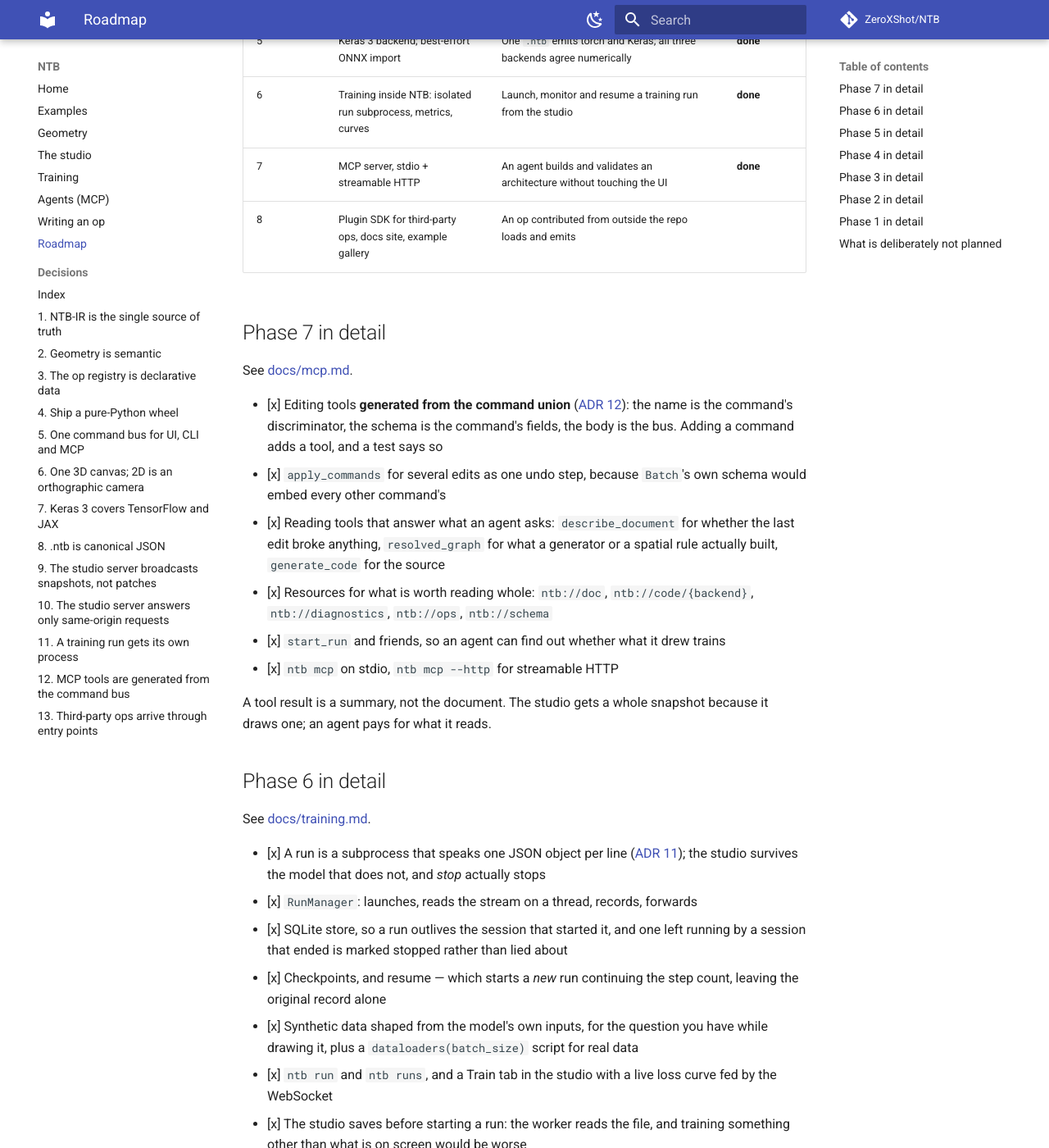
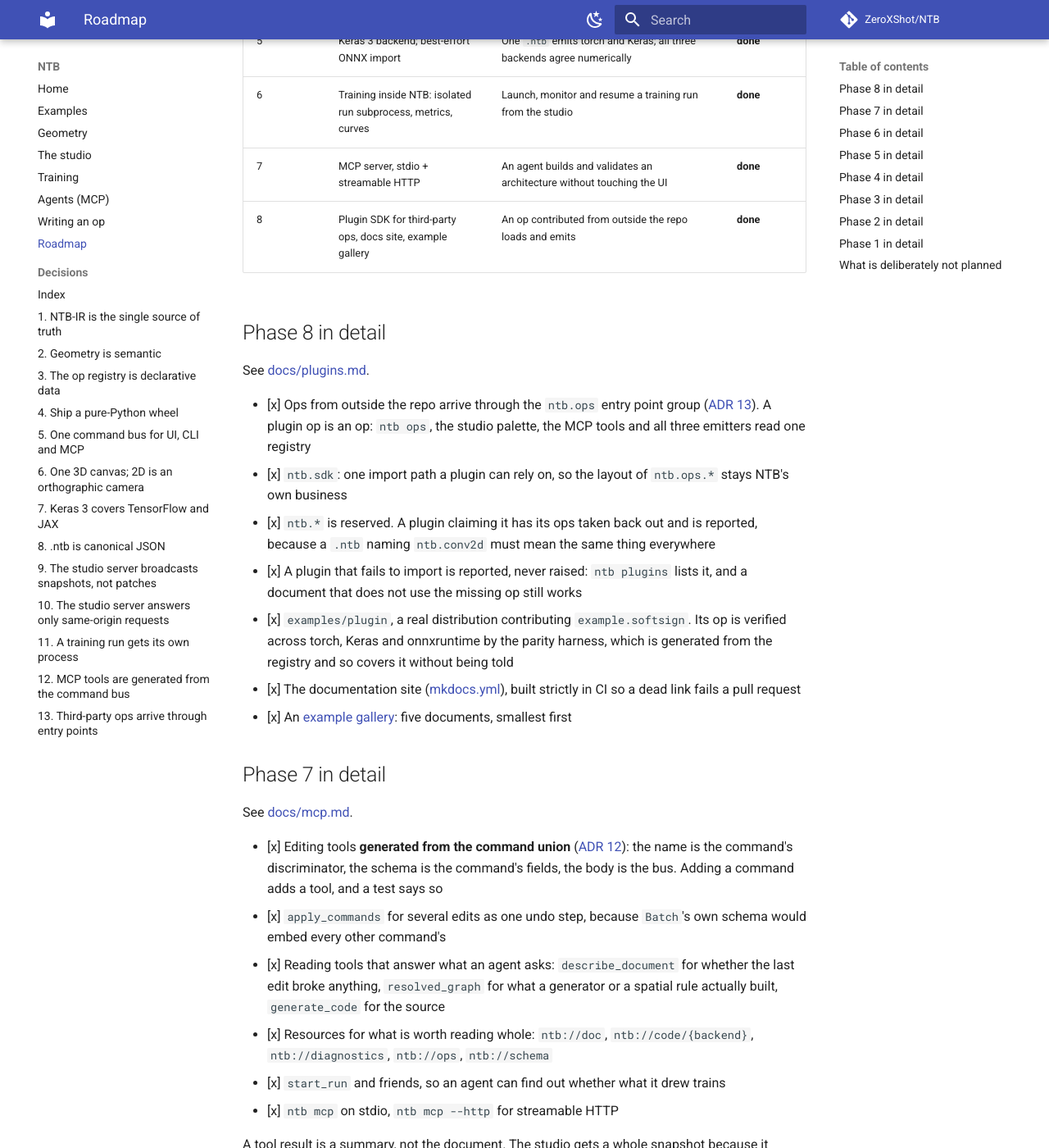
Before and after one commit to ZeroXShot/NTB, an MkDocs documentation site: the page built from docs/roadmap.md, in a window 1280 px wide and 1400 px high, scrolled down 795 px. Shown: the whole window at 82% size. Built offline with MkDocs 1.6.1 and Material for MkDocs 9.7.7, drawn with Linux system fonts in a browser that asks for light colours; comment, search, counter and statistics services are not loaded.

Commit message:
docs: mark phase 8 done and detail what it shipped

```diff
--- a/docs/roadmap.md
+++ b/docs/roadmap.md
@@ -18,7 +18,30 @@ every feature that was going to bend it. Until then, install from a checkout.
 | 5 | Keras 3 backend; best-effort ONNX import | One `.ntb` emits torch and Keras; all three backends agree numerically | **done** |
 | 6 | Training inside NTB: isolated run subprocess, metrics, curves | Launch, monitor and resume a training run from the studio | **done** |
 | 7 | MCP server, stdio + streamable HTTP | An agent builds and validates an architecture without touching the UI | **done** |
-| 8 | Plugin SDK for third-party ops, docs site, example gallery | An op contributed from outside the repo loads and emits | |
+| 8 | Plugin SDK for third-party ops, docs site, example gallery | An op contributed from outside the repo loads and emits | **done** |
+
+## Phase 8 in detail
+
+See [docs/plugins.md](plugins.md).
+
+- [x] Ops from outside the repo arrive through the `ntb.ops` entry point group
+      ([ADR 13](adr/0013-third-party-ops-are-entry-points.md)). A plugin op is an
+      op: `ntb ops`, the studio palette, the MCP tools and all three emitters
+      read one registry
+- [x] `ntb.sdk`: one import path a plugin can rely on, so the layout of
+      `ntb.ops.*` stays NTB's own business
+- [x] `ntb.*` is reserved. A plugin claiming it has its ops taken back out and is
+      reported, because a `.ntb` naming `ntb.conv2d` must mean the same thing
+      everywhere
+- [x] A plugin that fails to import is reported, never raised: `ntb plugins`
+      lists it, and a document that does not use the missing op still works
+- [x] `examples/plugin`, a real distribution contributing `example.softsign`.
+      Its op is verified across torch, Keras and onnxruntime by the parity
+      harness, which is generated from the registry and so covers it without
+      being told
+- [x] The documentation site ([mkdocs.yml](https://github.com/ZeroXShot/NTB/blob/main/mkdocs.yml)),
+      built strictly in CI so a dead link fails a pull request
+- [x] An [example gallery](examples.md): five documents, smallest first
 
 ## Phase 7 in detail
 
```
